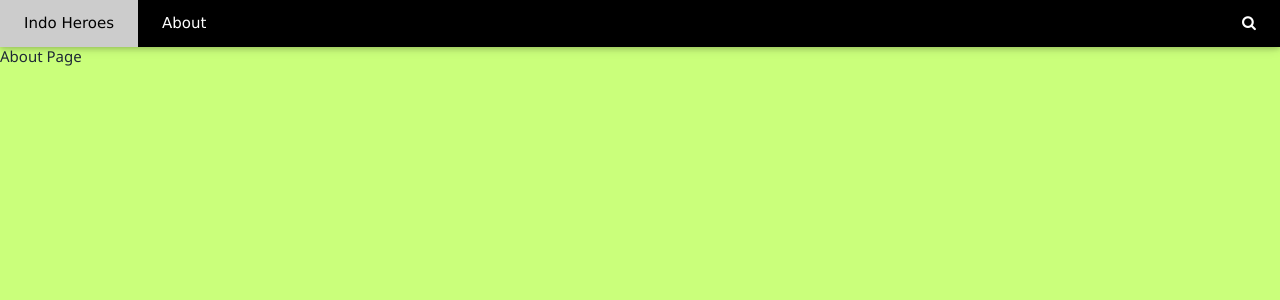
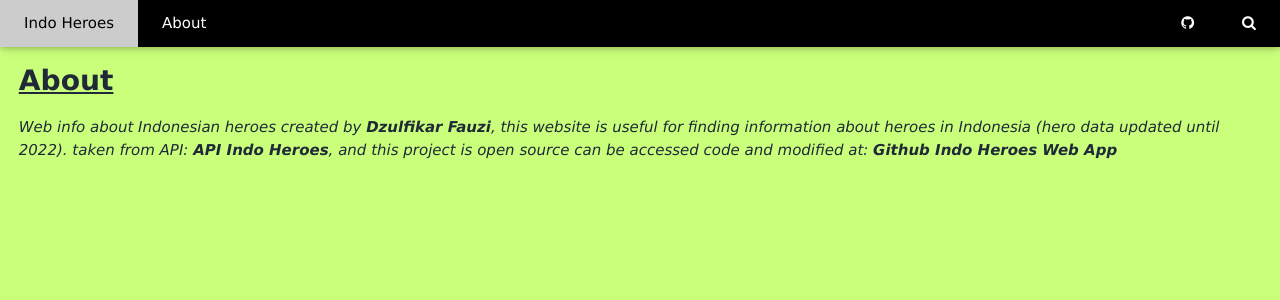
Before and after one commit to dzulfikar68/indo-heroes-app, a Next.js app: page /about in a window 1280 px wide. Shown: the top 300 px of the page. Built offline with nearby package versions, Linux system fonts and the light colour scheme.

Commit message:
complete code

```diff
--- a/src/views/About/index.tsx
+++ b/src/views/About/index.tsx
@@ -6,7 +6,11 @@ const AboutViews = () => {
       <Head>
         <title>About</title>
       </Head>
-      <h1>About Page</h1>
+      <div className="container mx-auto p-5">
+      <div className="text-3xl font-bold underline">About</div>
+      <p className="mt-5"><i>Web info about Indonesian heroes created by <b><a target="_blank" href="https://dzulfikar68.github.io">Dzulfikar Fauzi</a></b>, this website is useful for finding information about heroes in Indonesia (hero data updated until 2022). taken from API: <b><a target="_blank" href="https://github.com/yogski/indonesia-public-static-api?tab=readme-ov-file#api-pahlawan-nasional-indonesia-apiheroes">API Indo Heroes</a></b>,
+       and this project is open source can be accessed code and modified at: <b><a target="_blank" href="https://github.com/dzulfikar68/indo-heroes-app">Github Indo Heroes Web App</a></b></i></p>
+      </div>
     </div>
   );
 };
--- a/src/views/Home/Header.tsx
+++ b/src/views/Home/Header.tsx
@@ -34,6 +34,12 @@ export default function HeaderView() {
         >
           <i className="fa fa-search"></i>
         </a>
+        <a
+          href="https://github.com/dzulfikar68/indo-heroes-app#"
+          className="w3-padding-large w3-hover-blue w3-hide-small w3-right"
+        >
+          <i className="fa fa-github"></i>
+        </a>
       </div>
       <ModalForm initialData={submittedData} isOpen={isModalOpen} onClose={() => setIsModalOpen(false)} onSubmit={(data: FormState) => {
           console.log(data);
--- a/src/views/Home/index.tsx
+++ b/src/views/Home/index.tsx
@@ -174,7 +174,6 @@ export default function HomeViews() {
         <div className="column middle">
           {isLoading && (
             <div
-              style={handleHidingListContent()}
               className="flex items-center justify-center min-h-screen"
             >
               <div className="w-12 h-12 border-4 border-blue-500 border-t-transparent rounded-full animate-spin"></div>
```
